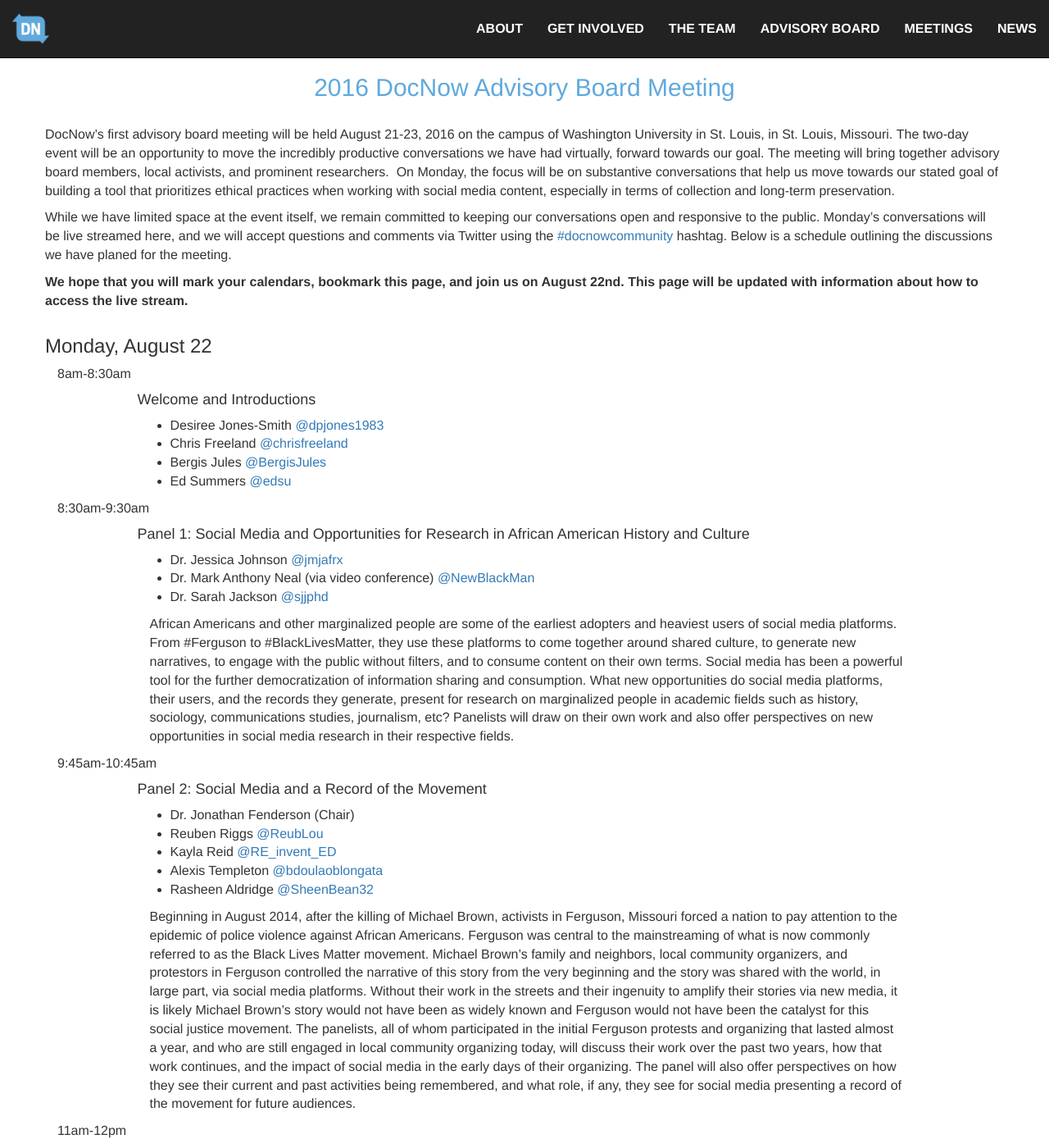
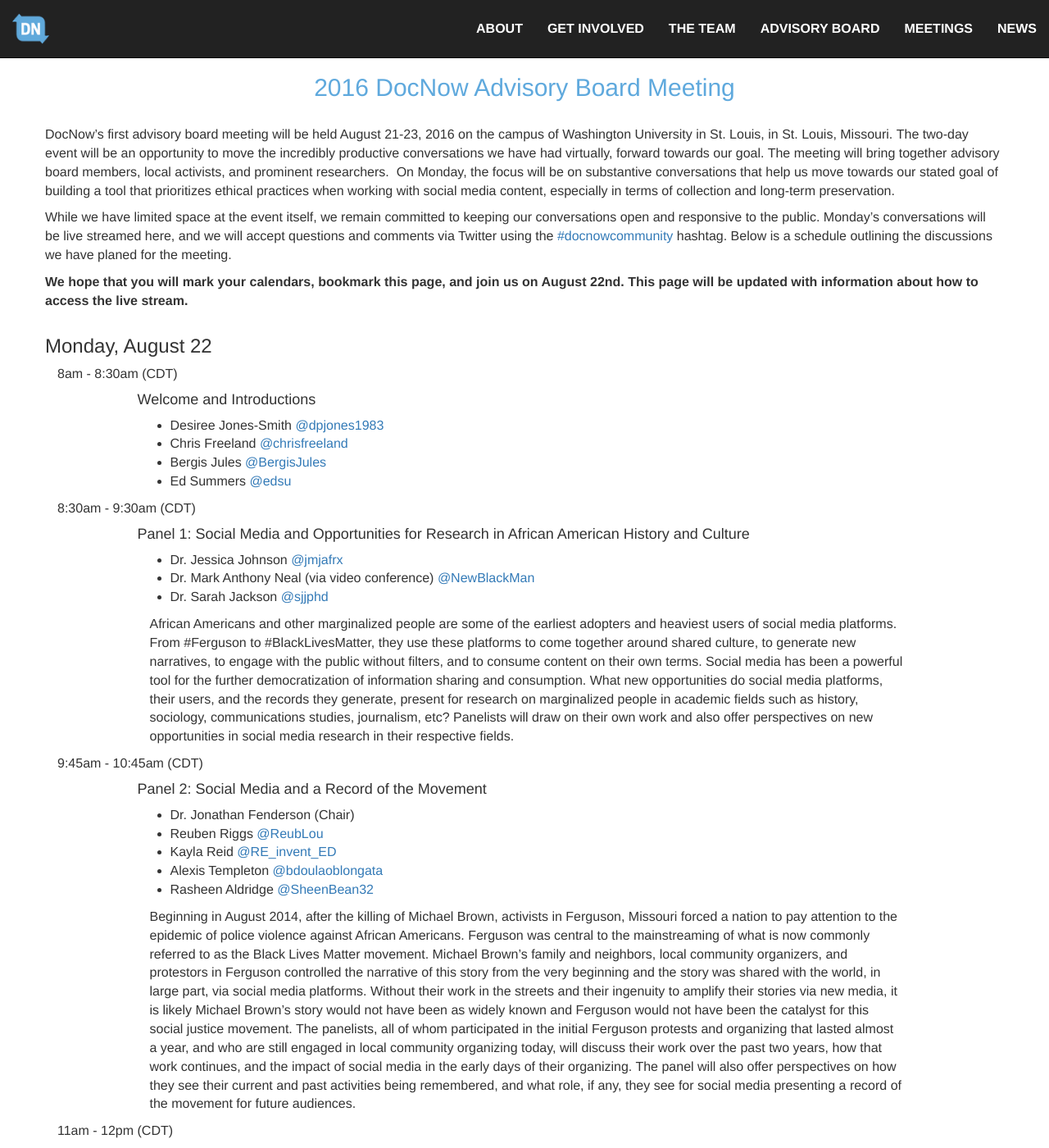
Before and after one commit to DocNow/docnow.github.io, a Jekyll site: the page built from meetings/stl-2016/index.html, in a window 1280 px wide and 1400 px high. Shown: the whole window at 82% size. Built offline with Jekyll 4.4.1, drawn with Linux system fonts in a browser that asks for light colours; some of the changed text lies outside the part shown.

Commit message:
added timezone

```diff
--- a/meetings/stl-2016/index.html
+++ b/meetings/stl-2016/index.html
@@ -12,7 +12,7 @@
   </div>
   <div class="row">
     <h3>Monday, August 22</h3>
-    <div class="col-lg-10">8am-8:30am</div>
+    <div class="col-lg-10">8am - 8:30am (CDT)</div>
     <div class="col-lg-offset-1 col-lg-12">
       <h4>Welcome and Introductions</h4>
       <ul>
@@ -22,7 +22,7 @@
         <li>Ed Summers <a href="https://twitter.com/edsu">@edsu</a></li>
       </ul>
       </div>
-      <div class="col-lg-10">8:30am-9:30am</div>
+      <div class="col-lg-10">8:30am - 9:30am (CDT)</div>
       <div class="col-lg-offset-1 col-lg-12">
       <h4>Panel 1: Social Media and Opportunities for Research in African American History and Culture</h4>
       <ul>
@@ -34,7 +34,7 @@
        <p>African Americans and other marginalized people are some of the earliest adopters and heaviest users of social media platforms. From #Ferguson to #BlackLivesMatter, they use these platforms to come together around shared culture, to generate new narratives, to engage with the public without filters, and to consume content on their own terms. Social media has been a powerful tool for the further democratization of information sharing and consumption. What new opportunities do social media platforms, their users, and the records they generate, present for research on marginalized people in academic fields such as history, sociology, communications studies, journalism, etc? Panelists will draw on their own work and also offer perspectives on new opportunities in social media research in their respective fields.</p>
        </div>
       </div>
-      <div class="col-lg-10">	9:45am-10:45am</div>
+      <div class="col-lg-10">	9:45am - 10:45am (CDT)</div>
       <div class="col-lg-offset-1 col-lg-12">
       <h4>Panel 2: Social Media and a Record of the Movement</h4>
       <ul>
@@ -48,7 +48,7 @@
         <p>Beginning in August 2014, after the killing of Michael Brown, activists in Ferguson, Missouri forced a nation to pay attention to the epidemic of police violence against African Americans. Ferguson was central to the mainstreaming of what is now commonly referred to as the Black Lives Matter movement. Michael Brown’s family and neighbors, local community organizers, and protestors in Ferguson controlled the narrative of this story from the very beginning and the story was shared with the world, in large part, via social media platforms. Without their work in the streets and their ingenuity to amplify their stories via new media, it is likely Michael Brown’s story would not have been as widely known and Ferguson would not have been the catalyst for this social justice movement. The panelists, all of whom participated in the initial Ferguson protests and organizing that lasted almost a year, and who are still engaged in local community organizing today, will discuss their work over the past two years, how that work continues, and the impact of social media in the early days of their organizing. The panel will also offer perspectives on how they see their current and past activities being remembered, and what role, if any, they see for social media presenting a record of the movement for future audiences.</p>
       </div>
       </div>
-      <div class="col-lg-10">11am-12pm</div>
+      <div class="col-lg-10">11am - 12pm (CDT)</div>
       <div class="col-lg-offset-1 col-lg-12">
       <h4>Panel 3: Ethics of Social Media Collection and Use</h4>
       <ul>
@@ -62,7 +62,7 @@
           <p>The ethical issues around the collection, preservation, access, and use of social media data are complicated and numerous. These issues revolve around consent, user intent, and privacy, among others. They present added complexity for archivists, as one of our main goals is the long-term preservation of records. They also present added complexity for journalists and others who might want to collect and explore social media content for their work. Panelists will discuss how ethical considerations complicate their work to collect, provide access to, or to analyze and interpret records on social media platforms. They will also discuss possible solutions to some of the issues they face.</p>
       </div>
       </div>
-      <div class="col-lg-10">1pm-2pm</div>
+      <div class="col-lg-10">1pm - 2pm (CDT)</div>
       <div class="col-lg-offset-1 col-lg-12">
       <h4>Panel 4: Social Media Research Data, Tools, and Methodologies</h4>
       <ul>
@@ -75,7 +75,7 @@
       <p>Social media presents tremendous opportunities for research but available tools for collection and analysis of that data come with tremendous technical, access, functionality, and cost barriers. Panelists will describe their research with social media data and how available tools for social media collection and analysis support their work, where those tools can be improved or how new tools can address their needs. Panelists will also offer perspectives on how a tool like DocNow can address some of the issues they encounter when working with social media data, and DocNow features and functionality that will be useful to them moving forward.</p>
       </div>
       </div>
-      <div class="col-lg-10">2:15pm-3:15pm</div>
+      <div class="col-lg-10">2:15pm - 3:15pm (CDT)</div>
       <div class="col-lg-offset-1 col-lg-12">
       <h4>Panel 5: Social Media Archiving and Community Documentation</h4>
       <ul>
@@ -89,7 +89,7 @@
       <p>Social media has created new opportunities for people from traditionally underrepresented groups to directly engage with the public. This direct access and open engagement presents tremendous opportunities for archivists to better document and take part in open dialogue with communities, whose histories and narratives were not widely accessible in the past. This new access also raises issues the value of social media as valid historical records and ethics concerns including privacy of social media users. How can archivists balance those issues versus professional mandates for documentation? Panelists will discuss their work to document various communities and the challenges, conflicts and opportunities for using social media as a gateway to community documentation.</p>
       </div>
       </div>
-      <div class="col-lg-10">3:30pm-4:30pm</div>
+      <div class="col-lg-10">3:30pm - 4:30pm (CDT)</div>
       <div class="col-lg-offset-1 col-lg-12">
       <h4>Panel 6: Web Archiving Technology in the Age of Social Media</h4>
       <ul>
@@ -105,7 +105,7 @@
   </div>
   <div class="row">
     <h3>Tuesday, August 23</h3>
-    <div class="col-lg-10">9am-10:00am</div>
+    <div class="col-lg-10">9am - 10:00am (CDT)</div>
     <div class="col-lg-offset-1 col-lg-12">
       <h4>User Experience Interviews Discussion</h4>
       <ul>
@@ -115,7 +115,7 @@
       <p>Alexandra Dolan-Mescal will present the results of the user experience interviews as a prompt for discussion about DocNow user experience design/development, and ethics, archiving, and research support functionality of the tool.</p>
       </div>
       </div>
-      <div class="col-lg-10">10:15am-11:15am</div>
+      <div class="col-lg-10">10:15am - 11:15am (CDT)</div>
       <div class="col-lg-offset-1 col-lg-12">
 
       <h4>DocNow Design Session</h4>
@@ -128,7 +128,7 @@
       <p>This session will include a brief demonstration of a prototype application that the Documenting the Now team have been working on. This will help orient an interactive design session around potential directions for the DocNow application.</p>
       </div>
       </div>
-       <div class="col-lg-10"> 11:30am - 12:00pm</div>
+       <div class="col-lg-10">11:30am - 12:00pm (CDT)</div>
       <div class="col-lg-offset-1 col-lg-12">
 
       <h4>Wrap Up</h4>
```
